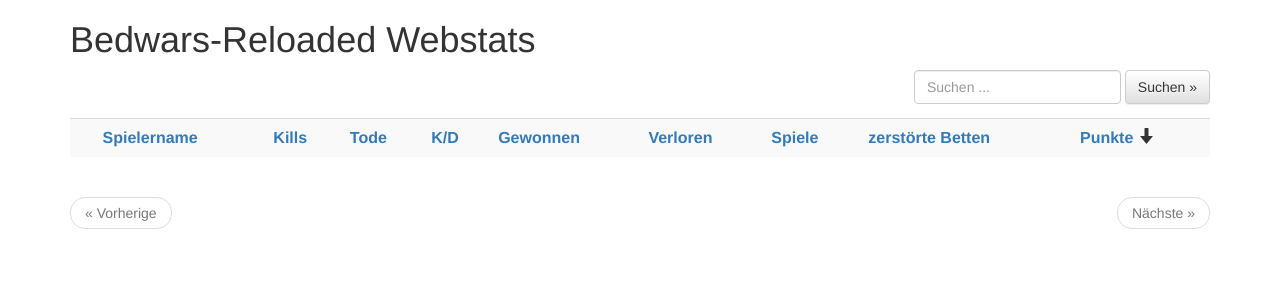
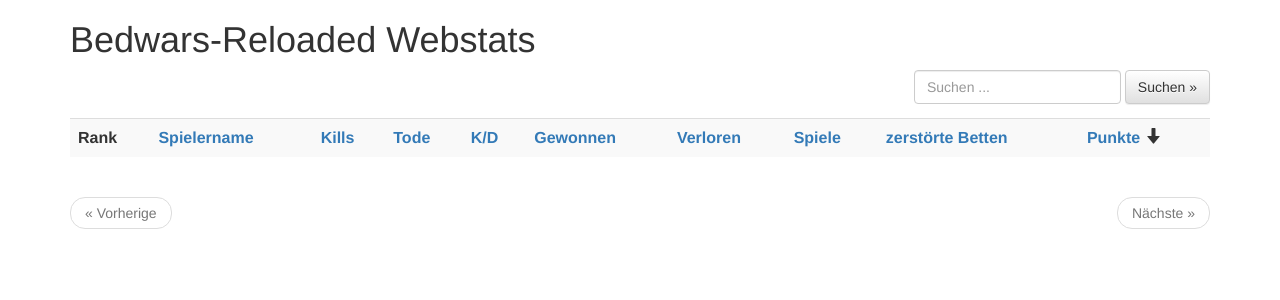
Before and after one commit to Yannici/bedwars-reloaded-webstats, a PHP site: page /webstats/ in a window 1280 px wide. Shown: the top 300 px of the page. Run offline with PHP 8.4, Linux system fonts and the light colour scheme; data that the repository does not hold is empty.

Commit message:
Added rank text

```diff
--- a/bedwars-reloaded-webstats/includes/texts.inc.php
+++ b/bedwars-reloaded-webstats/includes/texts.inc.php
@@ -26,6 +26,7 @@ $texts = array(
 	'stats.column.id' => 'ID',
 	'stats.column.loses' => 'Verloren',
 	'stats.column.wins' => 'Gewonnen',
+	'stats.column.rank' => 'Rank',
 	'search' => 'Suche',
 	'search.placeholder' => 'Suchen ...',
 	'search.button' => 'Suchen &raquo;',
```
